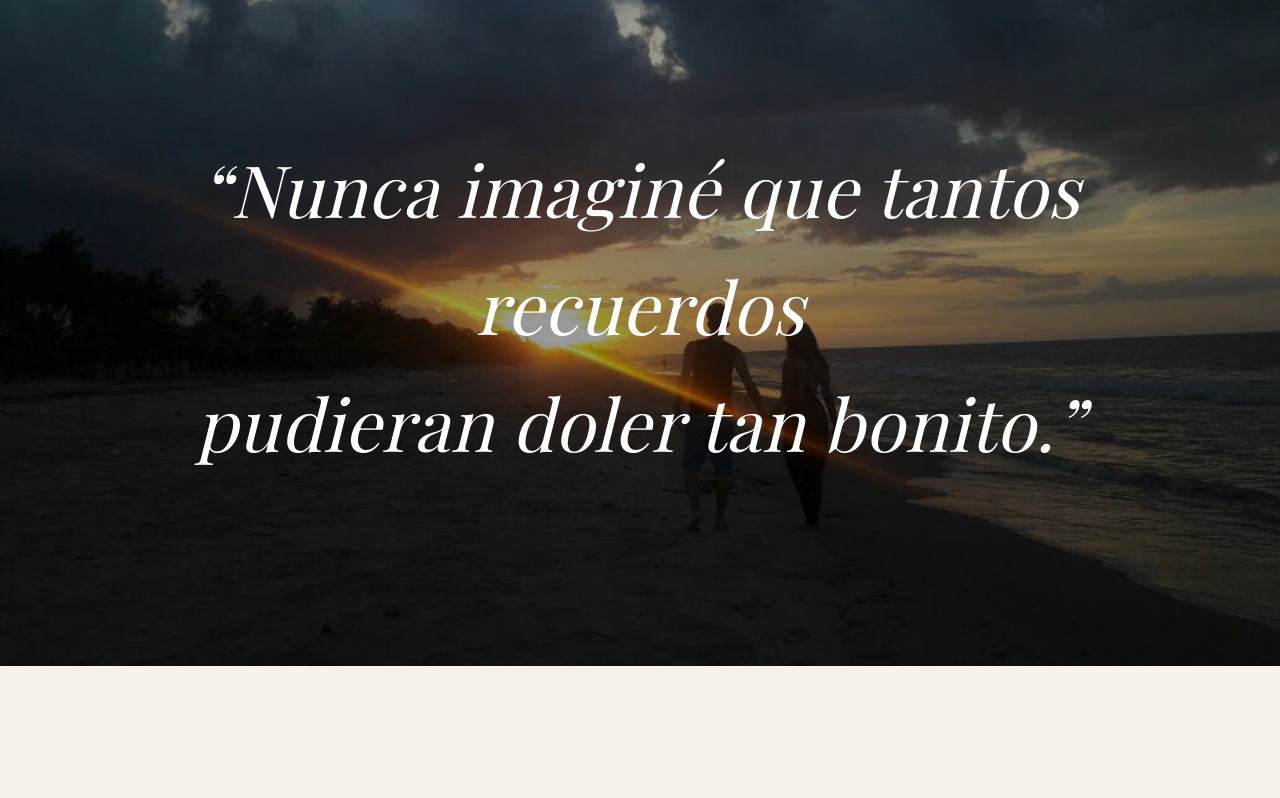
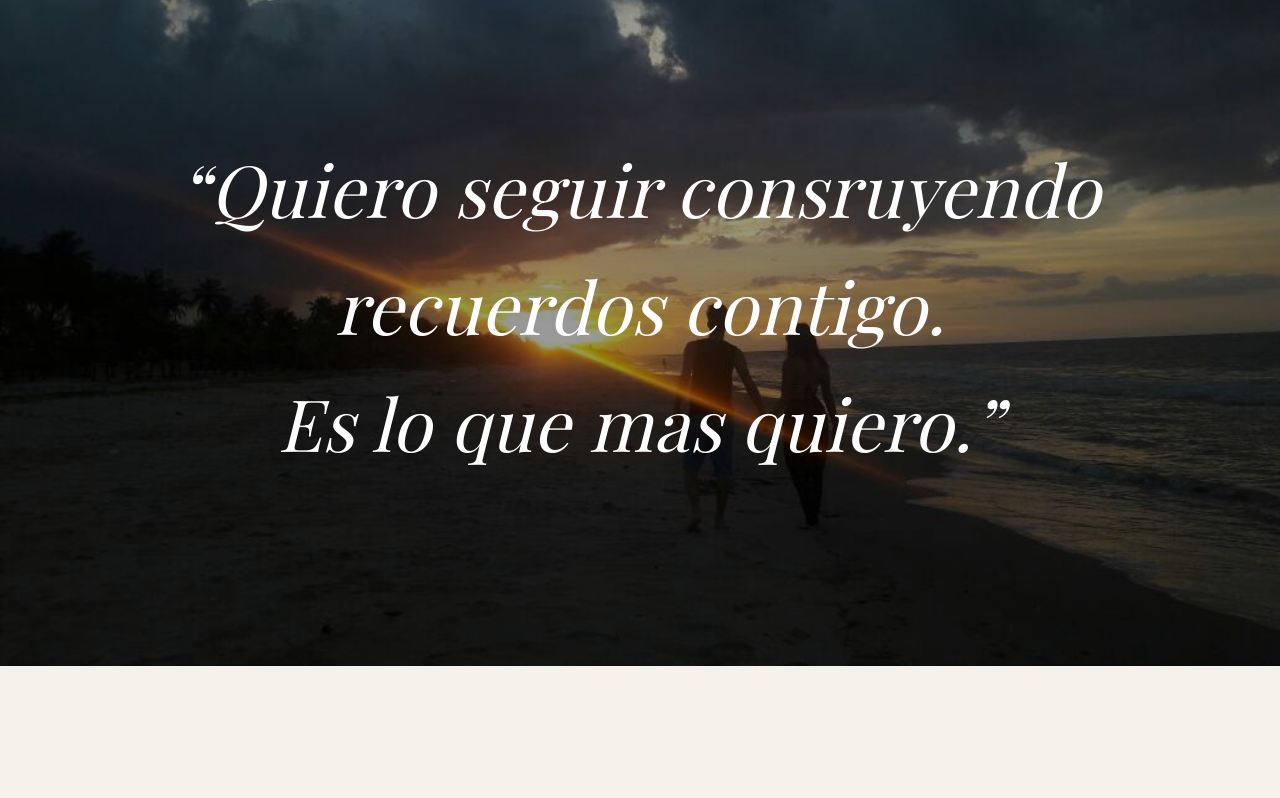
Before and after one commit to carlosadams110297-eng/la-ultima-oportunidad, a Next.js app: page / in a window 1280 px wide. Shown: the part 3782-4580 px from the top of the page. Built offline with nearby package versions, Linux system fonts and the light colour scheme; a web font is replaced by a local one.

Commit message:
actualizacion

```diff
--- a/app/page.tsx
+++ b/app/page.tsx
@@ -167,9 +167,9 @@ export default function Home() {
             transition={{ duration: 1.5 }}
             className="text-white text-4xl md:text-7xl leading-relaxed max-w-5xl italic"
           >
-            “Nunca imaginé que tantos recuerdos
+            “Quiero seguir consruyendo recuerdos contigo.
             <br />
-            pudieran doler tan bonito.”
+            Es lo que mas quiero.”
           </motion.h2>
 
         </div>
@@ -421,7 +421,7 @@ export default function Home() {
       <section className="relative py-40 px-6 text-center overflow-hidden">
 
         <Image
-          src="/images/fuego.jpg"
+          src="/images/Final.jpg"
           alt="Final"
           fill
           className="object-cover"
```
